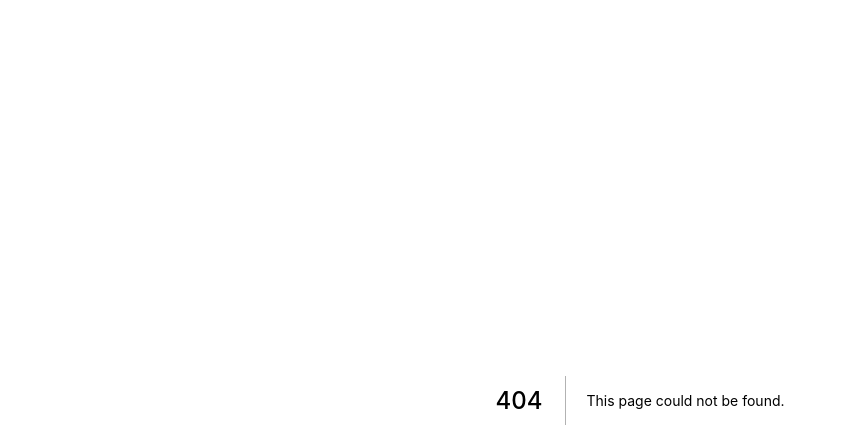
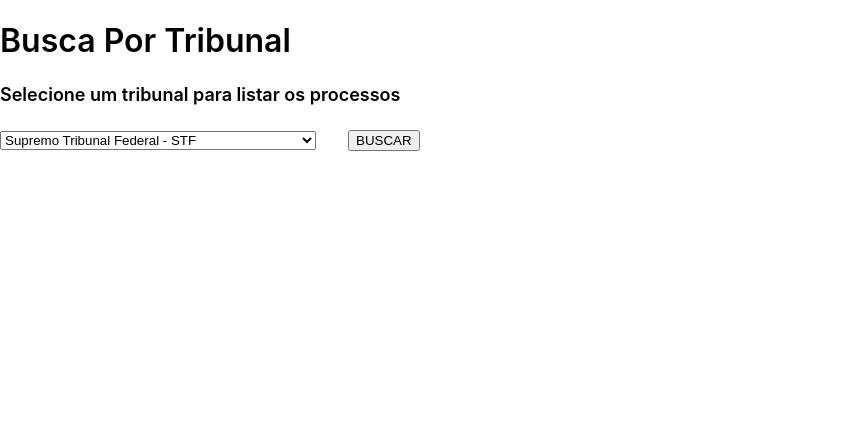
Before and after one commit to Crypto-Mikael/challenge-process-search, a Next.js app in the folder procedural-search/: page /components/search/SearchByCourtComponent in a window 1280 px wide. Before the commit this address had no page. Shown: the top 448 px of the page, without its empty margins (0-847 px from the left). Built offline with nearby package versions, Linux system fonts and the light colour scheme.

Commit message:
feat(component): search process or court;

```diff
--- /dev/null
+++ b/procedural-search/pages/components/search/SearchByCourtComponent.jsx
@@ -0,0 +1,47 @@
+import { useState } from "react";
+import useSWR from "swr";
+import fetcher from "../../../helpers/fetcher";
+import ModalComponent from "../modal/ModalComponent";
+import style from "./SearchComponent.module.css";
+
+export default function SearchByProcessComponent() {
+  const { data, error } = useSWR('/api/courts', fetcher);
+  const [courtSelected, setCourt] = useState("STF");
+  const [showModal, setShowModal] = useState(false);
+
+  return (
+    <>
+      <header className={style.header}>
+        <h1 className={style.h1}>Busca Por Tribunal</h1>
+        <h4 className={style.h4}>
+          Selecione um tribunal para listar os processos
+        </h4>
+      </header>
+      <section className={style.section}>
+        <label>
+          <select
+            value={courtSelected}
+            onChange={({ target }) => setCourt(target.value)}
+            type="text"
+            placeholder="Tribunal"
+          >
+            {!error &&
+              data &&
+              data.map((court, i) => (
+                <option key={i} value={court.initials}>
+                  {`${court.name} - ${court.initials}`}
+                </option>
+              ))}
+          </select>
+        </label>
+        <button onClick={() => setShowModal(true)}>BUSCAR</button>
+      </section>
+      {showModal && (
+        <ModalComponent
+          onClose={() => setShowModal(false)}
+          court={courtSelected}
+        />
+      )}
+    </>
+  );
+}
--- /dev/null
+++ b/procedural-search/pages/components/search/SearchComponent.module.css
@@ -0,0 +1,18 @@
+.section * {
+  margin-right: 16px;
+  align-self: flex-start;
+}
+
+.h4 {
+  font-size: large;
+  font-weight: 600;
+}
+
+.h1 {
+  font-size: xx-large;
+  font-weight: 600;
+}
+
+.header {
+ align-self: flex-start;
+}
```
Also changed, not shown: procedural-search/pages/components/search/SearchByProcessComponent.jsx (added, +29 -0 lines).
